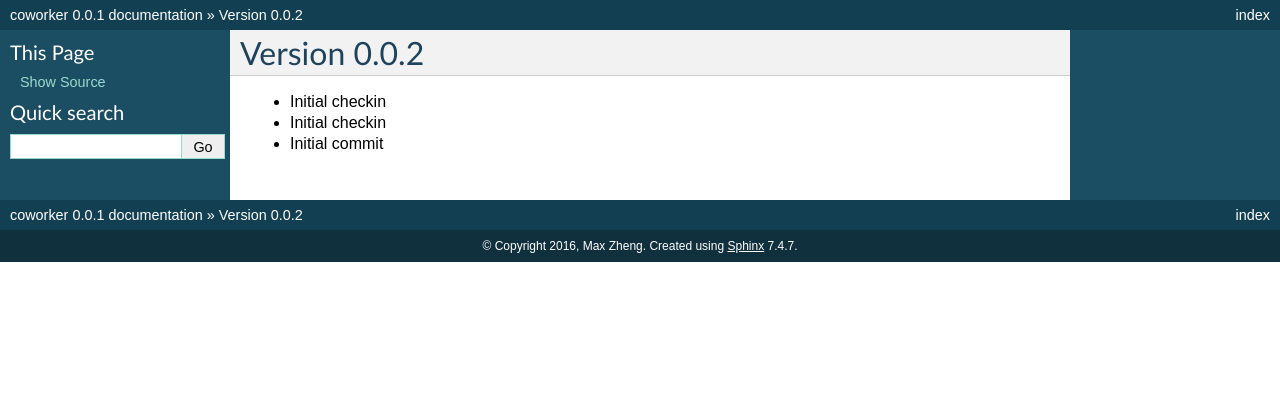
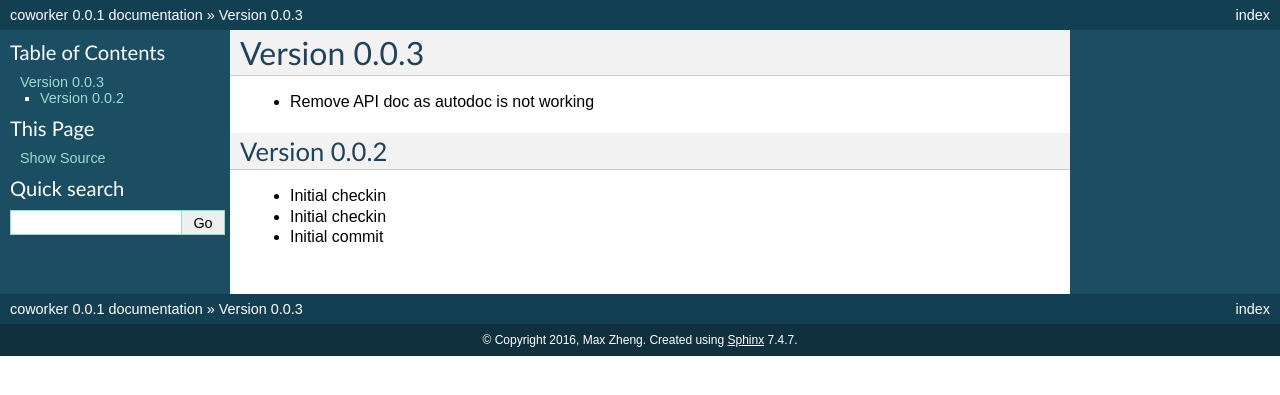
Before and after one commit to maxzheng/coworker, a Sphinx documentation site: the page built from docs/CHANGELOG.rst, in a window 1280 px wide. Shown: the top 395 px of the page. Built offline with Sphinx 7.4.7, drawn with Linux system fonts in a browser that asks for light colours.

Commit message:
Publish version 0.0.3

```diff
--- a/docs/CHANGELOG.rst
+++ b/docs/CHANGELOG.rst
@@ -1,5 +1,10 @@
+Version 0.0.3
+================================================================================
+
+* Remove API doc as autodoc is not working
+
 Version 0.0.2
-================================================================================
+--------------------------------------------------------------------------------
 
 * Initial checkin
 * Initial checkin
--- a/setup.py
+++ b/setup.py
@@ -5,7 +5,7 @@ import setuptools
 
 setuptools.setup(
     name='coworker',
-    version='0.0.2',
+    version='0.0.3',
 
     author='Max Zheng',
     author_email='maxzheng.os @t gmail.com',
```
